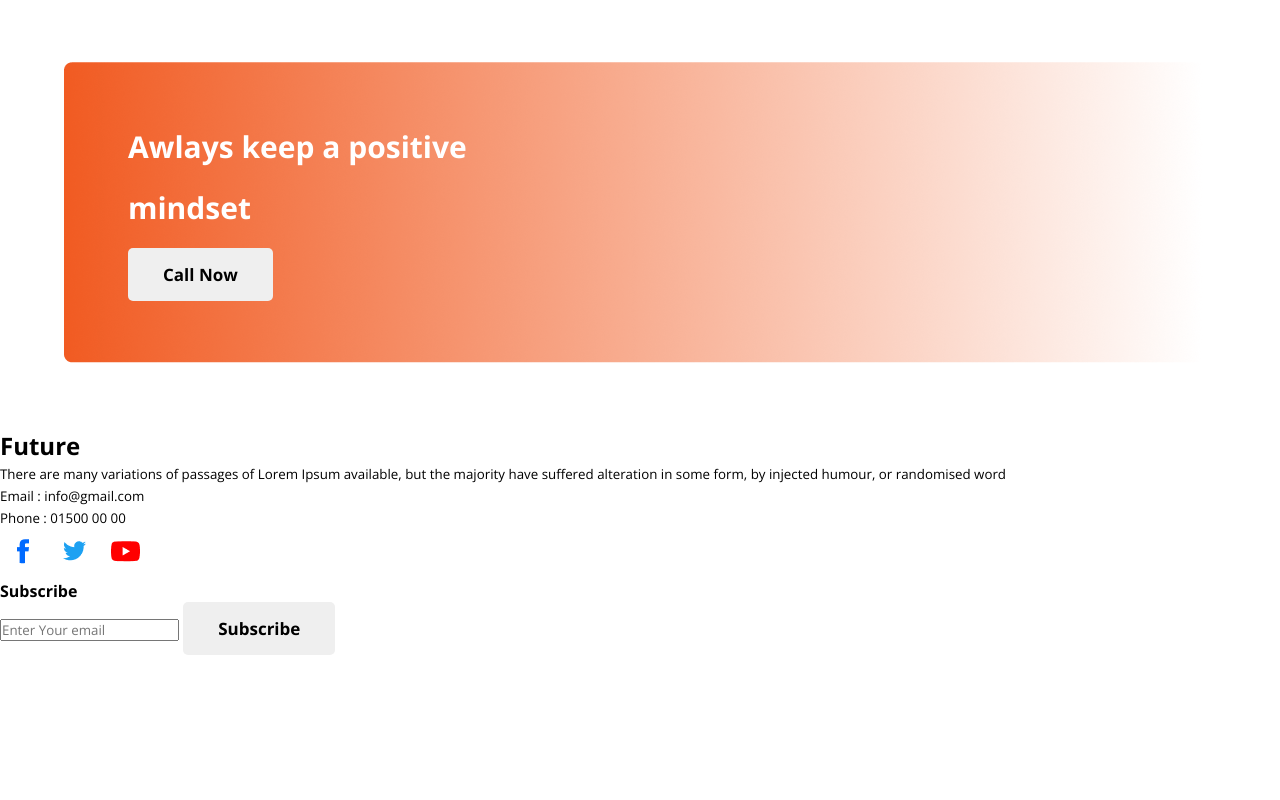
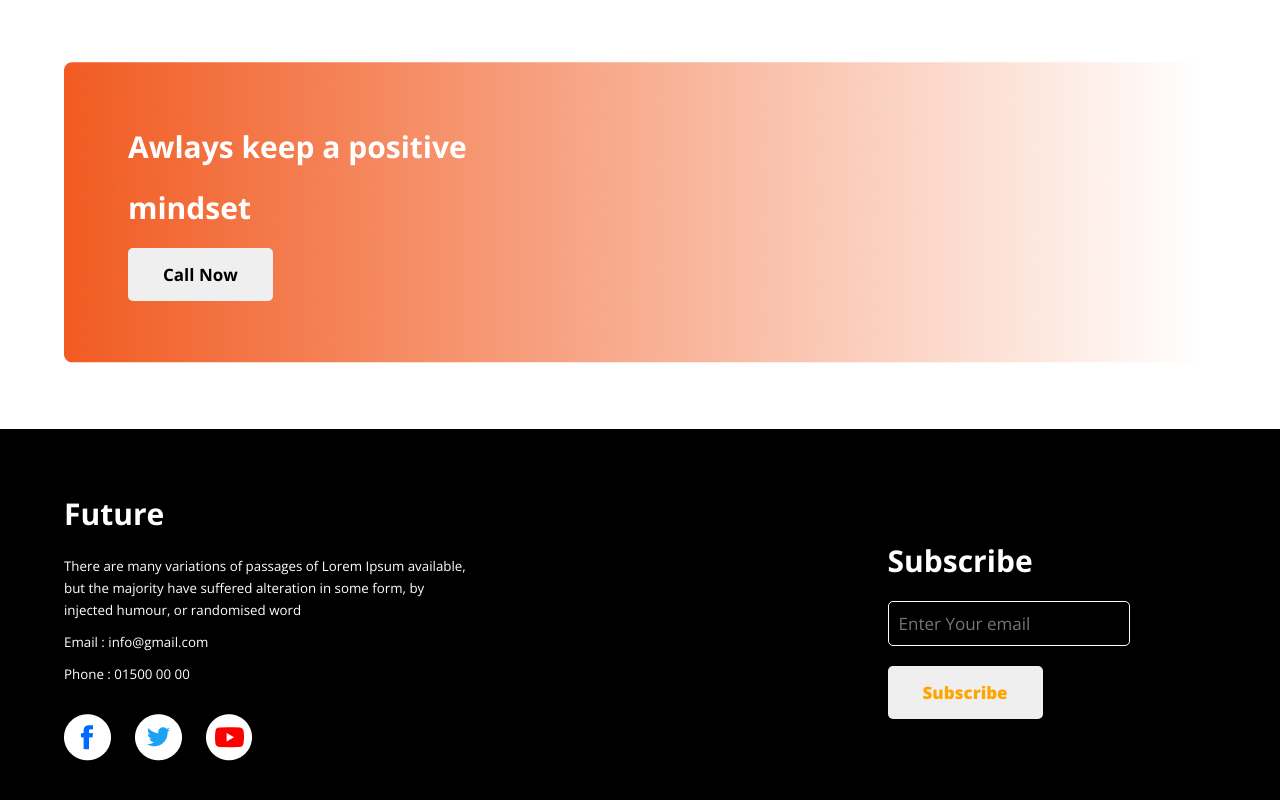
Before and after one commit to RashedAkash/prac-05, a plain HTML site: page index.html in a window 1280 px wide. Shown: the part 1883-2683 px from the top of the page. Before the commit the page ends 2538 px from the top, so only its background shows below. Drawn offline with nearby package versions, Linux system fonts and the light colour scheme.

Commit message:
footer added

```diff
--- a/css/style.css
+++ b/css/style.css
@@ -125,3 +125,46 @@ margin: 20px 0;
   font-size: 17px;
   font-weight: 700;
 }
+/* failures-area style */
+.footer-area{
+  display: flex;
+  background-image: linear-gradient(45deg,black,black)
+   ;
+   padding: 5%;
+   align-items: center;
+}
+.footer-widget{}
+.footer-widget h1{
+  color: #fff;
+  font-size: 30px;
+  margin-bottom: 20px;
+}
+.footer-widget p{
+  color: #fff;
+  margin: 10px 0;
+  width: 50%;
+}
+.sub{}
+.sub h4{
+  color: #fff;
+  font-size: 30px;
+  margin-bottom: 20px;
+}
+
+.icon img{
+  margin-top: 20px;
+  margin-right: 20px;
+}
+.sub form input{
+  color: #fff;
+  background-color: black;
+  padding: 10px;
+  font-size: 17px;
+  border-radius: 5px;
+  border: 1px solid #fff;
+  margin-bottom: 20px;
+}
+.orange{
+  color: orange;
+  font-weight: 800;
+}
--- a/index.html
+++ b/index.html
@@ -127,7 +127,7 @@
         <h4>Subscribe</h4>
         <form action="">
           <input type="email" name="" id="" placeholder="Enter Your email">
-          <button class="call">Subscribe</button>
+          <button class="call orange">Subscribe</button>
         </form>
       </div>
     </section>
```
